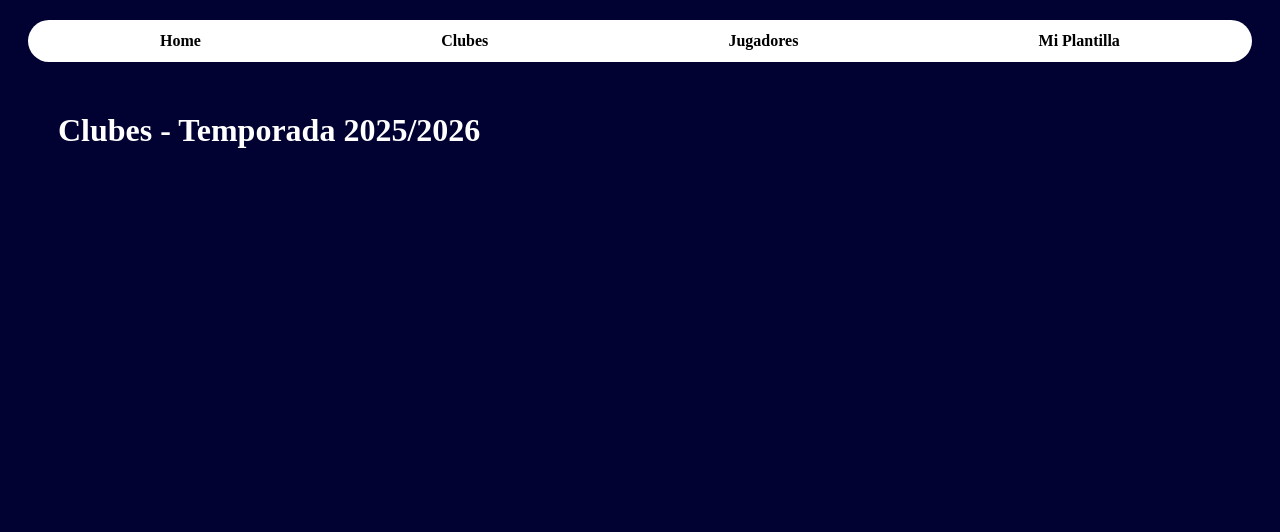
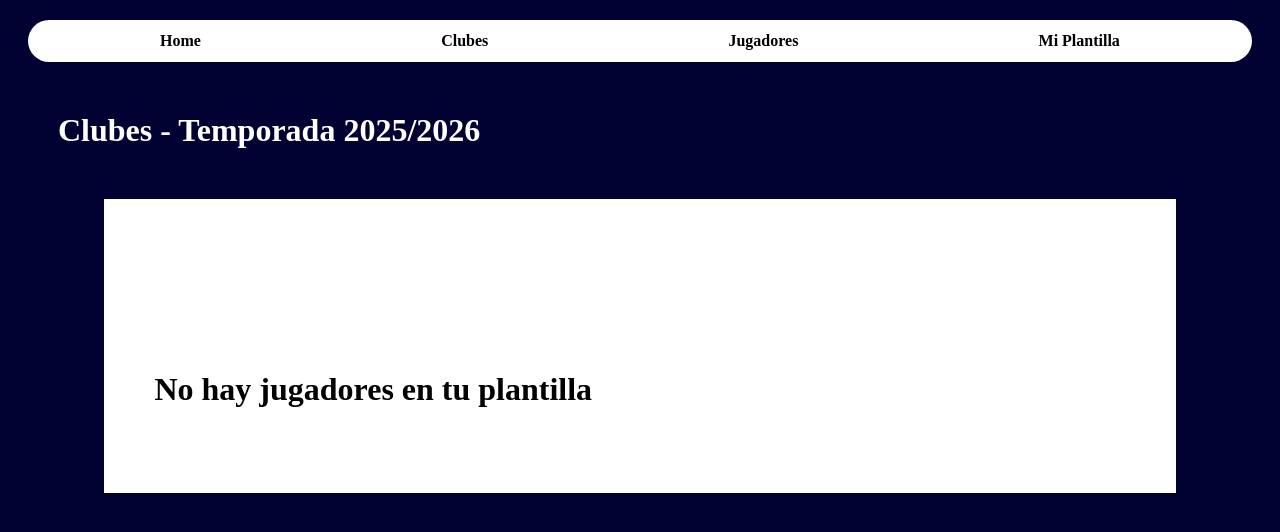
Before and after one commit to ff4cu/ReactJS-2025, a React (Vite) app: page /carrito in a window 1280 px wide. Shown: the top 532 px of the page. Built offline with nearby package versions, Linux system fonts and the light colour scheme.

Commit message:
carrito creado

```diff
--- a/src/App.jsx
+++ b/src/App.jsx
@@ -4,6 +4,7 @@ import { Nav } from "./components/Nav/Nav"
 import { ItemListContainer } from './components/ItemListContainer/ItemListContainer'
 import { ItemDetailContainer } from './components/ItemDetailContainer/ItemDetailContainer'
 import { CartProvider } from './context/CartContext/CartProvider'
+import { Cart } from './components/Cart/Cart'
 
 function App() {
 
@@ -17,7 +18,7 @@ function App() {
             <Routes>
               <Route path="/" element={<ItemListContainer />} />
               <Route path="/detail/:id" element={<ItemDetailContainer />} />
-              <Route path='/carrito' element={<h1></h1>}></Route>
+              <Route path='/carrito' element={<Cart/>}></Route>
             </Routes>
           </div>
         </CartProvider>
--- a/src/components/Cart/Cart.jsx
+++ b/src/components/Cart/Cart.jsx
@@ -1,6 +1,26 @@
-import { useCartContext } from "../../context/CartContext/UseCartContext";
 import "./Cart.css"
+import {useCartContext} from "../../context/CartContext/UseCartContext"
 
-export const cart = () => {
-
+export const Cart = () => {
+    const { cart, deleteItem, getTotalItems } = useCartContext()
+    return <main>
+        <h1 className="miclub">Mi Club</h1>
+        <section className="contenedor-cart">
+            <article className="plantilla-suplentes">
+                <h2 className="miclub-suplentes">{getTotalItems() > 0 ? `Jugadores (${getTotalItems()})` : "No hay jugadores en tu plantilla"}</h2>
+                <div className="flexbox">
+                    {cart.map((jugador) =>
+                        <div className="jugador-conteiner" id={jugador.name}>
+                            <img src={jugador.image} alt={jugador.name} />
+                            <p className="nombre-jugador">{jugador.name}</p>
+                            <button className="eliminar-jugador" onClick={() => {
+                                deleteItem(jugador.id)
+                            }
+                            }>Eliminar</button>
+                        </div>
+                    )}
+                </div>
+            </article>
+        </section>
+    </main>
 }
--- a/src/components/Nav/Nav.jsx
+++ b/src/components/Nav/Nav.jsx
@@ -9,7 +9,7 @@ export const Nav = () => {
             <li><Link to={"/"}>Home</Link></li>
             <li><Link>Clubes</Link></li>
             <li><Link>Jugadores</Link></li>
-            <li><Link>Mi Plantilla</Link>
+            <li><Link to={"/carrito"}>Mi Plantilla</Link>
                 {
                     getTotalItems() > 0 && (
                     <span className="total-cart">
```
